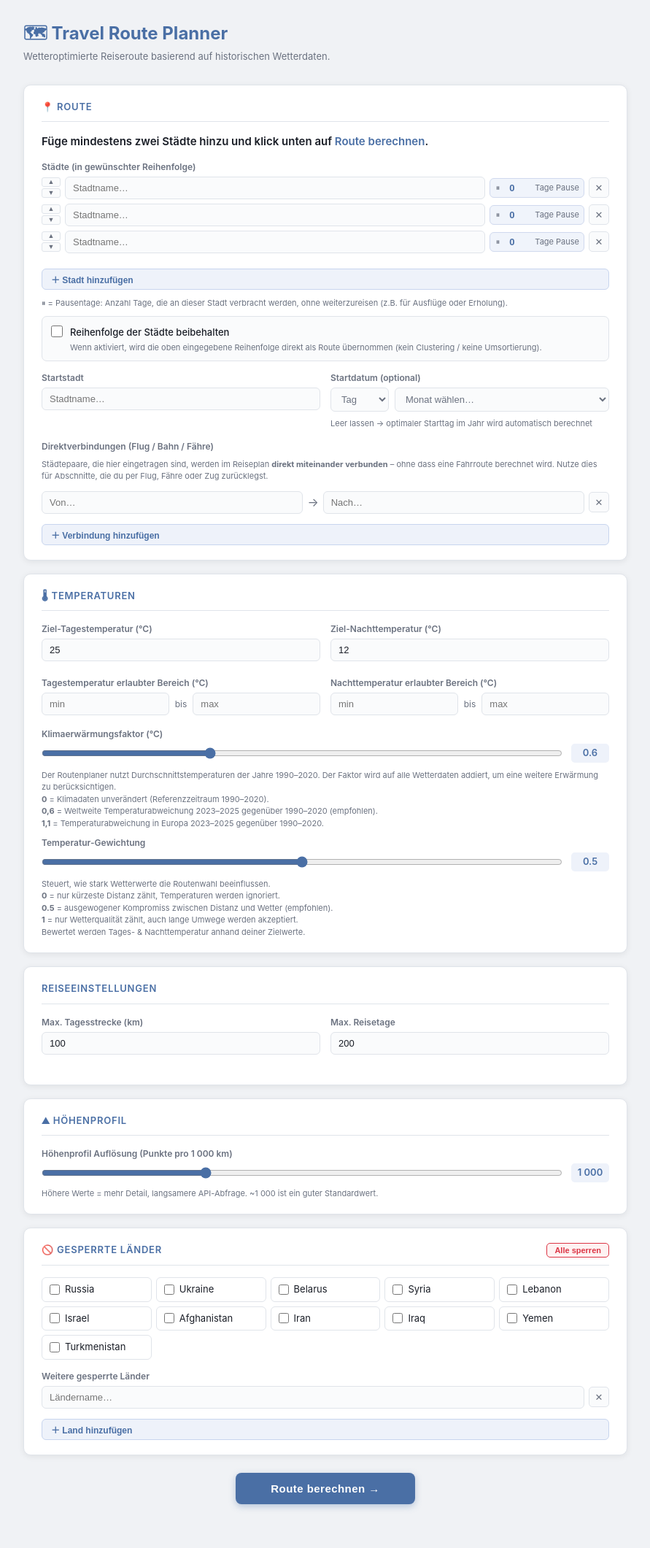
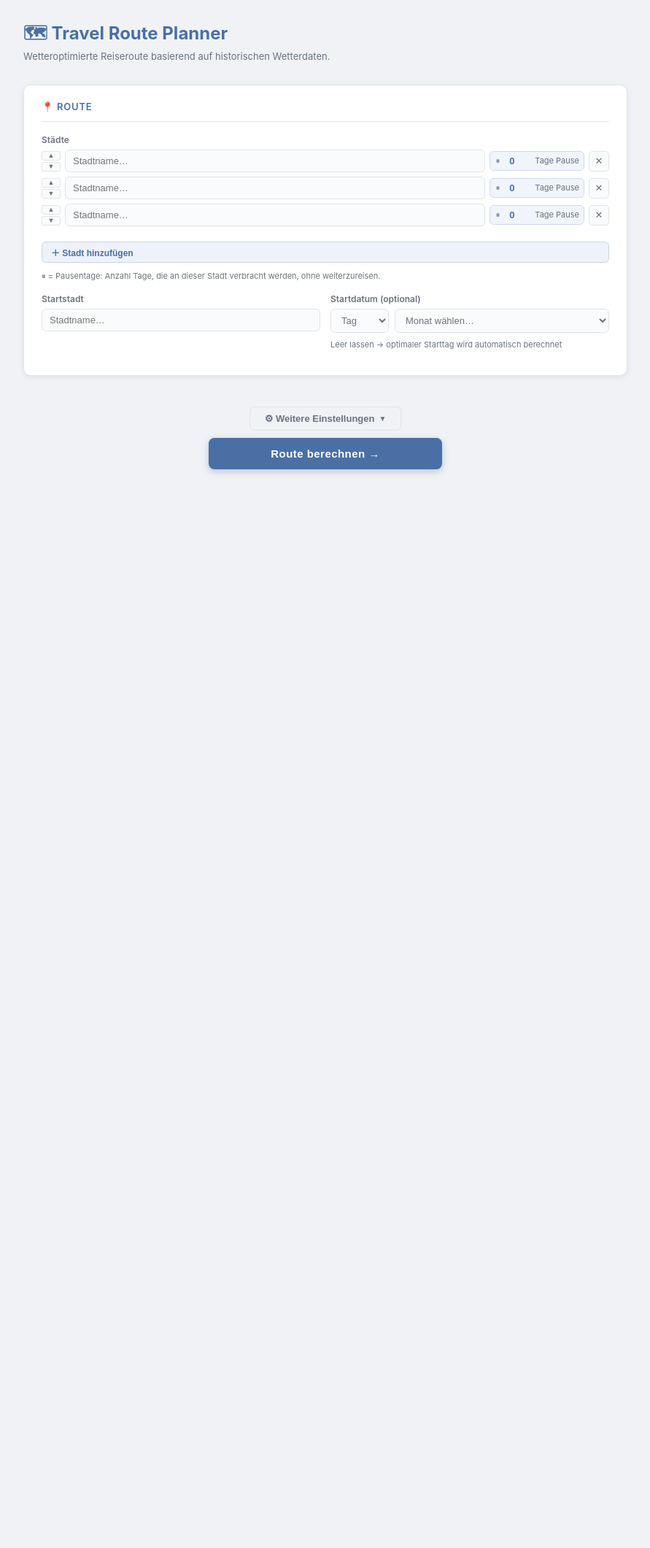
Before and after one commit to Yann-Paul/weatherroute, a Flask app: page / in a window 1280 px wide. Shown: the whole page at 73% size, without its empty margins (194-1085 px from the left). After the commit the page ends 650 px from the top, so only its background shows below. Run offline with Flask 3, Linux system fonts and the light colour scheme; parts of the project's set-up code (start-up, migrations or seed data) failed here and were passed over; some libraries are stand-ins or nearby versions.

Commit message:
einfaches menü

```diff
--- a/templates/index.html
+++ b/templates/index.html
@@ -271,8 +271,14 @@
     .range-row input { flex: 1; }
     .range-sep { color: var(--muted); font-size: 12px; flex-shrink: 0; }
 
-    /* ── Submit ── */
-    .submit-wrap { margin-top: 24px; text-align: center; }
+    /* ── Submit / advanced area ── */
+    .submit-wrap {
+      margin-top: 24px;
+      display: flex;
+      flex-direction: column;
+      align-items: center;
+      gap: 10px;
+    }
     .btn-submit {
       padding: 13px 48px;
       background: var(--accent);
@@ -285,9 +291,40 @@
       letter-spacing: .03em;
       transition: background .15s, transform .1s;
       box-shadow: 0 3px 10px rgba(74,111,165,.35);
+      width: 100%;
+      max-width: 320px;
     }
     .btn-submit:hover { background: var(--accent-h); transform: translateY(-1px); }
     .btn-submit:active { transform: translateY(0); }
+
+    /* ── Advanced toggle button ── */
+    .btn-advanced {
+      display: inline-flex;
+      align-items: center;
+      gap: 6px;
+      padding: 8px 20px;
+      background: transparent;
+      color: var(--muted);
+      border: 1px solid var(--border);
+      border-radius: 7px;
+      font-size: 13px;
+      font-weight: 600;
+      cursor: pointer;
+      transition: background .12s, border-color .12s, color .12s;
+    }
+    .btn-advanced:hover { background: #eef2fa; border-color: var(--accent); color: var(--accent); }
+    .btn-advanced .adv-arrow { font-size: 10px; transition: transform .2s; }
+    .btn-advanced.open .adv-arrow { transform: rotate(180deg); }
+
+    /* ── Advanced panel ── */
+    #advanced-panel {
+      overflow: hidden;
+      max-height: 0;
+      transition: max-height 0.35s ease;
+    }
+    #advanced-panel.open {
+      max-height: 4000px;
+    }
 
     /* ── Autocomplete ── */
     .ui-autocomplete { max-height: 200px; overflow-y: auto; z-index: 9999; font-size: 13px; }
@@ -335,7 +372,7 @@
       select { padding: 10px 11px; font-size: 14px; }
 
       /* City row: Pausentage-Wrap auf Mobile kompakt halten */
-      .rest-days-wrap span { display: none; }        /* hide "⏸ Pause" labels */
+      .rest-days-wrap span { display: none; }
       .rest-days-wrap { padding: 2px 4px; gap: 1px; }
       .rest-days-wrap::before { content: "⏸"; font-size: 11px; color: var(--muted); }
 
@@ -352,12 +389,12 @@
       /* Slider row: keep on one line but shorten value chip */
       .slider-value { min-width: 42px; font-size: 12px; padding: 3px 5px; }
 
-      /* Country grid: 2 columns always fits on 320 px+ */
+      /* Country grid: 2 columns */
       .country-grid { grid-template-columns: repeat(auto-fill, minmax(130px, 1fr)); }
 
-      /* Submit button: full width */
+      /* Submit area */
       .submit-wrap { margin-top: 18px; }
-      .btn-submit { width: 100%; padding: 14px; font-size: 15px; }
+      .btn-submit { max-width: 100%; padding: 14px; font-size: 15px; }
     }
   </style>
 </head>
@@ -376,28 +413,16 @@
       <ul id="error-list"></ul>
     </div>
 
-    <!-- ══ ROUTE ══ -->
+    <!-- ══ ROUTE – immer sichtbar ══ -->
     <div class="card">
       <div class="card-title">📍 Route</div>
 
-      <p style="font-size:15px;font-weight:600;color:var(--text);margin-bottom:14px;line-height:1.5">
-        Füge mindestens zwei Städte hinzu und klick unten auf <em style="color:var(--accent);font-style:normal">Route berechnen</em>.
-      </p>
-
-      <div class="field" style="margin-bottom:10px">
-        <label>Städte (in gewünschter Reihenfolge)</label>
+      <div class="field" style="margin-bottom:14px">
+        <label>Städte</label>
         <div id="cityInputs"></div>
         <div id="err-cities" class="field-msg"></div>
         <button type="button" class="btn-add" onclick="addCityField()">＋ Stadt hinzufügen</button>
-        <div class="hint" style="margin-top:6px">⏸ = Pausentage: Anzahl Tage, die an dieser Stadt verbracht werden, ohne weiterzureisen (z.B. für Ausflüge oder Erholung).</div>
-      </div>
-
-      <div class="toggle-row" style="margin-bottom:14px">
-        <input type="checkbox" id="sorted_input" name="sorted_input" value="true">
-        <div>
-          <label for="sorted_input">Reihenfolge der Städte beibehalten</label>
-          <div class="hint">Wenn aktiviert, wird die oben eingegebene Reihenfolge direkt als Route übernommen (kein Clustering / keine Umsortierung).</div>
-        </div>
+        <div class="hint" style="margin-top:6px">⏸ = Pausentage: Anzahl Tage, die an dieser Stadt verbracht werden, ohne weiterzureisen.</div>
       </div>
 
       <div class="form-row">
@@ -430,15 +455,31 @@
             </select>
           </div>
           <div style="font-size:11px;color:var(--muted);margin-top:4px">
-            Leer lassen → optimaler Starttag im Jahr wird automatisch berechnet
+            Leer lassen → optimaler Starttag wird automatisch berechnet
           </div>
           <input type="hidden" name="start_day" id="start_day_hidden" value="">
         </div>
       </div>
+    </div>
 
-      <div class="field">
-        <label>Direktverbindungen (Flug / Bahn / Fähre)</label>
-        <div class="hint" style="margin-bottom:8px">Städtepaare, die hier eingetragen sind, werden im Reiseplan <strong>direkt miteinander verbunden</strong> – ohne dass eine Fahrroute berechnet wird. Nutze dies für Abschnitte, die du per Flug, Fähre oder Zug zurücklegst.</div>
+    <!-- ══ ERWEITERTE EINSTELLUNGEN (eingeklappt) ══ -->
+    <div id="advanced-panel">
+
+      <!-- Reihenfolge beibehalten -->
+      <div class="card">
+        <div class="toggle-row">
+          <input type="checkbox" id="sorted_input" name="sorted_input" value="true">
+          <div>
+            <label for="sorted_input">Reihenfolge der Städte beibehalten</label>
+            <div class="hint">Wenn aktiviert, wird die oben eingegebene Reihenfolge direkt als Route übernommen (kein Clustering / keine Umsortierung).</div>
+          </div>
+        </div>
+      </div>
+
+      <!-- Direktverbindungen -->
+      <div class="card">
+        <div class="card-title">✈ Direktverbindungen</div>
+        <div class="hint" style="margin-bottom:10px">Städtepaare, die hier eingetragen sind, werden im Reiseplan <strong>direkt miteinander verbunden</strong> – ohne Fahrroute. Nutze dies für Flug, Fähre oder Zug.</div>
         <div id="connectionInputs">
           <div class="connection-row">
             <input type="text" class="city-autocomplete" name="connection_start" placeholder="Von…">
@@ -449,9 +490,8 @@
         </div>
         <button type="button" class="btn-add" onclick="addConnectionField()">＋ Verbindung hinzufügen</button>
       </div>
-    </div>
 
-    <!-- ══ TEMPERATUREN ══ -->
+      <!-- Temperaturen -->
       <div class="card">
         <div class="card-title">🌡 Temperaturen</div>
 
@@ -521,7 +561,7 @@
         </div>
       </div>
 
-    <!-- ══ REISEEINSTELLUNGEN ══ -->
+      <!-- Reiseeinstellungen -->
       <div class="card">
         <div class="card-title">Reiseeinstellungen</div>
 
@@ -540,7 +580,7 @@
         </div>
       </div>
 
-    <!-- ══ HÖHENPROFIL ══ -->
+      <!-- Höhenprofil -->
       <div class="card">
         <div class="card-title">⛰ Höhenprofil</div>
 
@@ -555,7 +595,7 @@
         </div>
       </div>
 
-    <!-- ══ GESPERRTE LÄNDER ══ -->
+      <!-- Gesperrte Länder -->
       <div class="card">
         <div class="card-title" style="justify-content:space-between">
           <span>🚫 Gesperrte Länder</span>
@@ -593,7 +633,12 @@
         </div>
       </div>
 
+    </div><!-- /#advanced-panel -->
+
     <div class="submit-wrap">
+      <button type="button" id="btn-advanced" class="btn-advanced" onclick="toggleAdvanced()">
+        ⚙ Weitere Einstellungen <span class="adv-arrow">▼</span>
+      </button>
       <button type="submit" class="btn-submit">Route berechnen →</button>
     </div>
 
@@ -603,31 +648,38 @@
 <script src="https://code.jquery.com/jquery-3.6.0.min.js"></script>
 <script src="https://code.jquery.com/ui/1.12.1/jquery-ui.js"></script>
 <script>
+  /* ── Advanced panel toggle ── */
+  function toggleAdvanced() {
+    const panel = document.getElementById('advanced-panel');
+    const btn   = document.getElementById('btn-advanced');
+    const open  = panel.classList.toggle('open');
+    btn.classList.toggle('open', open);
+    btn.querySelector('.adv-arrow').textContent = open ? '▲' : '▼';
+  }
+
   /* ── Startdatum → Tag-des-Jahres ── */
   // Non-leap-year month lengths (2026)
   const DAYS_IN_MONTH = [31,28,31,30,31,30,31,31,30,31,30,31];
 
+  function populateDays(maxDay) {
+    const dSel = document.getElementById('start_day_sel');
+    const prev = parseInt(dSel.value) || 0;
+    dSel.innerHTML = '<option value="" style="color:var(--muted)">Tag</option>';
+    for (let d = 1; d <= maxDay; d++) {
+      const opt = document.createElement('option');
+      opt.value = d; opt.textContent = d;
+      if (prev && d === Math.min(prev, maxDay)) opt.selected = true;
+      dSel.appendChild(opt);
+    }
+    dSel.style.color = dSel.value ? '' : 'var(--muted)';
+  }
+
   function updateDayOptions() {
     const mSel = document.getElementById('start_month_sel');
-    const dSel = document.getElementById('start_day_sel');
     const m    = parseInt(mSel.value);
-    const prev = parseInt(dSel.value) || 0;
-
-    // Reset to placeholder when no month is selected
-    dSel.innerHTML = '<option value="" style="color:var(--muted)">Tag</option>';
-    dSel.style.color = 'var(--muted)';
     mSel.style.color = mSel.value ? '' : 'var(--muted)';
-
-    if (!m) return;   // no month chosen yet
-
-    const max = DAYS_IN_MONTH[m - 1];
-    for (let d = 1; d <= max; d++) {
-      const opt = document.createElement('option');
-      opt.value = d; opt.textContent = d;
-      if (d === Math.min(prev || 1, max)) opt.selected = true;
-      dSel.appendChild(opt);
-    }
-    dSel.style.color = '';
+    // Limit days to the selected month's length; if no month chosen, show 1–31
+    populateDays(m ? DAYS_IN_MONTH[m - 1] : 31);
   }
 
   function syncStartDay() {
@@ -641,8 +693,8 @@
     document.getElementById('start_day_sel').style.color = '';
   }
 
-  // No pre-selection on page load – hidden field stays empty → optimal day
-  updateDayOptions();
+  // Pre-fill day dropdown with 1–31; hidden field stays empty → optimal day
+  populateDays(31);
 
   /* ── Validation ── */
   function clearErrors() {
@@ -742,6 +794,9 @@
     });
 
     if (errs.length) {
+      // Open advanced panel so errors in it are visible
+      const panel = document.getElementById('advanced-panel');
+      if (!panel.classList.contains('open')) toggleAdvanced();
       const ul = document.getElementById('error-list');
       ul.innerHTML = errs.map(e => `<li>${e}</li>`).join('');
       const banner = document.getElementById('form-errors');
@@ -802,9 +857,7 @@
     const b  = rows[ti].querySelector('input[name="cities"]');
     const ra = row.querySelector('input[name="city_rest_days"]');
     const rb = rows[ti].querySelector('input[name="city_rest_days"]');
-    // swap city names
     const tmp = a.value; a.value = b.value; b.value = tmp;
-    // swap rest days
     if (ra && rb) { const tr = ra.value; ra.value = rb.value; rb.value = tr; }
     a.focus();
   }
```
Also changed, not shown: module.py (+39 -23 lines). Lines whose indentation alone changed are shown as unchanged.
